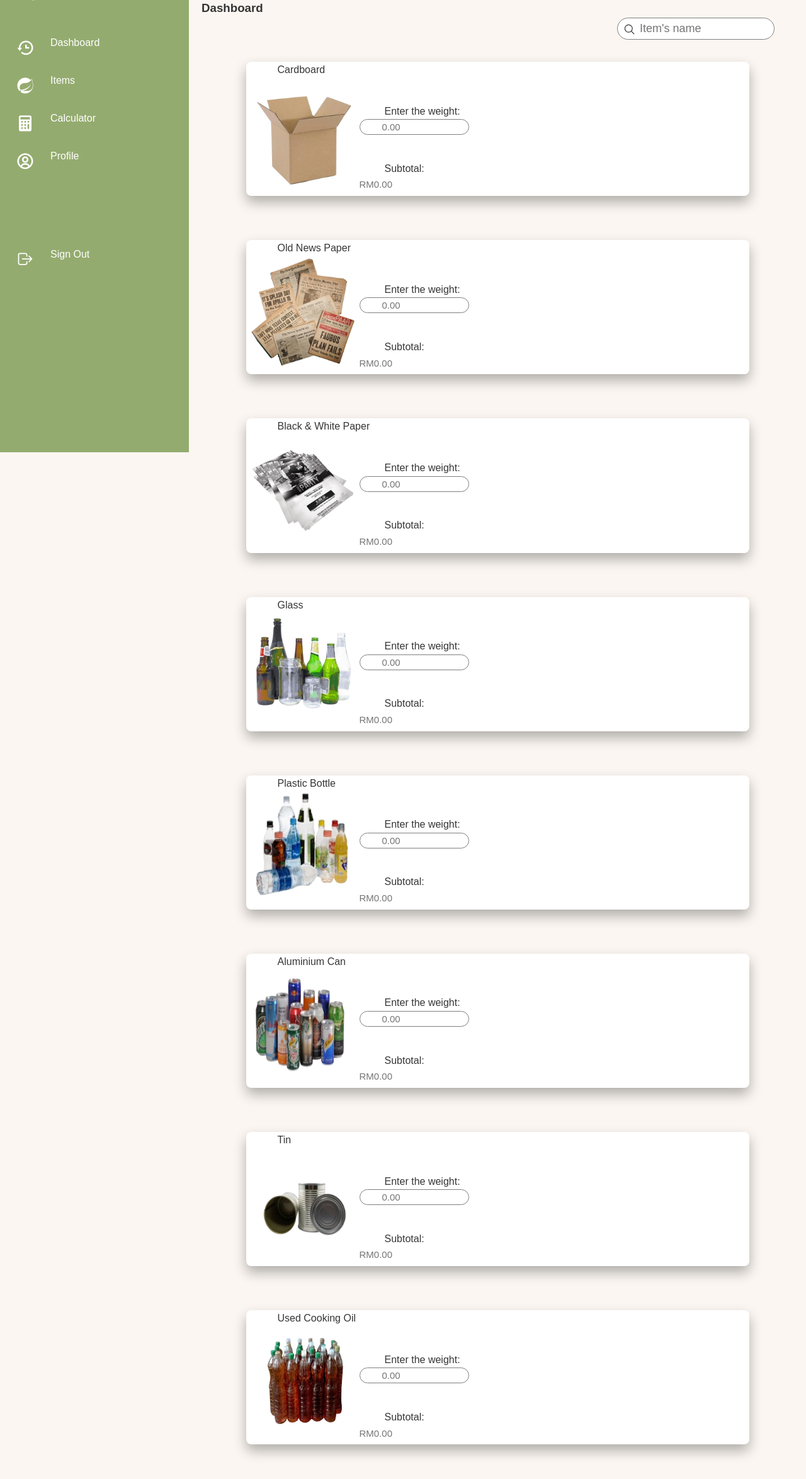
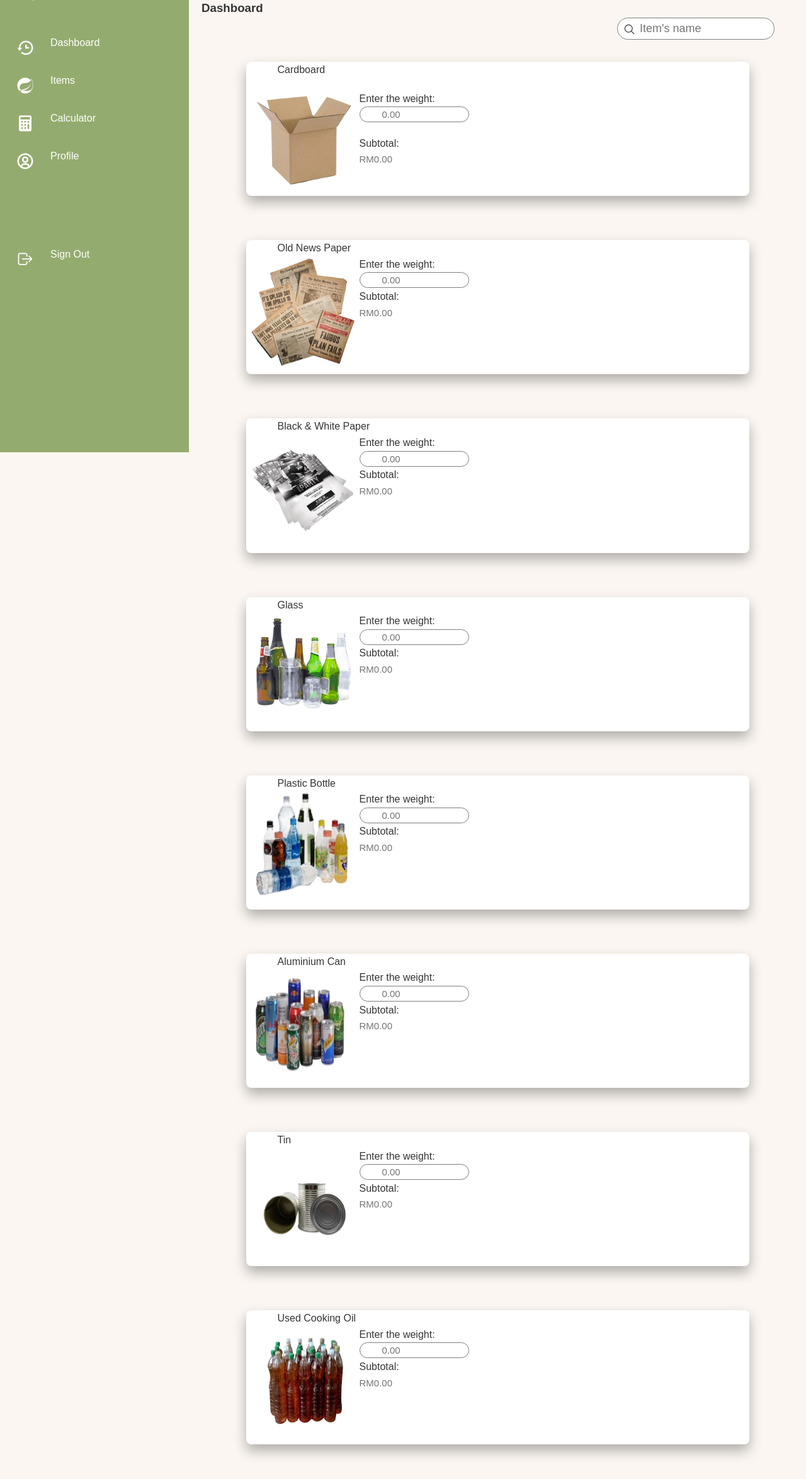
Before and after one commit to meyalissa/EcoXChange, a PHP site: page /pages/calculator-2.html in a window 1280 px wide. Shown: the part 82-2430 px from the top of the page at 63% size. Run offline with PHP 8.4, Linux system fonts and the light colour scheme.

Commit message:
calculator

```diff
--- a/EcoXchange/pages/Login.php
+++ b/EcoXchange/pages/Login.php
@@ -3,6 +3,8 @@
      Programmer : Melissa
 
      Page : LOG IN PAGE
+
+
 -->
 
 <!DOCTYPE html>
--- a/EcoXchange/pages/calculator-2.html
+++ b/EcoXchange/pages/calculator-2.html
@@ -118,18 +118,22 @@
                             <div class="title">Cardboard</div>
                             <div class="items-incontent">
                                 <div class="img"><img src="../images/cardboard.png" alt=""></div>
-                                <div>
-                                    <p class="p1">Enter the weight:</p>
+                                <div class="inpWeight">
+                                    <div class="each-wlbl">
+                                        <p class="txtcalc">Enter the weight:</p>
                                         <div class="inputbar">
                                             <label>
                                                 <input type="text" placeholder="0.00">
                                             </label>
                                         </div>
-                                    <p class="p2">Subtotal:</p>
+                                    </div>
+                                    <div class="each-wlbl">
+                                        <p class="txtcalc">Subtotal:</p>
                                         <div class="inputbar2">
                                             <label>
                                                <input type="text" placeholder="RM0.00">
                                             </label>
+                                        </div>
                                     </div>
                                 </div>
                             </div>
@@ -190,14 +194,14 @@
                             <div class="title">Glass</div>
                             <div class="items-incontent">
                                 <div class="img"><img src="../images/glass bottle.png" alt=""></div>
-                                <div>
-                                    <p class="p1">Enter the weight:</p>
+                                <div class="inpWeight">
+                                    <p class="txtcalc">Enter the weight:</p>
                                     <div class="inputbar">
                                         <label>
                                             <input type="text" placeholder="0.00">
                                         </label>
                                     </div>
-                                    <p class="p2">Subtotal:</p>
+                                    <p class="txtcalc">Subtotal:</p>
                                     <div class="inputbar2">
                                         <label>
                                             <input type="text" placeholder="RM0.00">
--- a/EcoXchange/style/calculator.css
+++ b/EcoXchange/style/calculator.css
@@ -8,12 +8,12 @@
 .searchbar {
     width: 250px;
     margin-right: 30px;
-  }
+}
 
   .searchbar label {
     position: relative;
     width: 100%;
-  }
+}
 
   .searchbar label input {
     width: 100%;
@@ -24,7 +24,7 @@
     font-size: 18px;
     outline: none;
     border: 1px solid var(--text-grey);
-  }
+}
 
   .searchbar label ion-icon {
     position: absolute;
@@ -45,7 +45,7 @@
 
   body{
     overflow: hidden;
-  }
+}
 
 
 .item-content{
@@ -75,16 +75,23 @@
 
 }
 
-
-.p1{
-  padding-top: 40px;
-  padding-left: 40px;
+.inpweight{
+  background-color: red;
+  width:auto;
+  display: inline-block;
 }
 
+.each-wlbl{
+  padding-top:20px;
+}
+
+
+
+/*
 .p2{
   padding-top: 40px;
   padding-left: 40px;
-}
+} */
 
 .inputbar label input {
   width: 68%;
@@ -94,7 +101,7 @@
   padding-left: 35px;
   font-size: 15px;
   outline: none;
-  border: 1px solid var(--text-grey)
+  border: 1px solid var(--text-grey);
 
 }
 
```
Lines whose indentation alone changed are shown as unchanged.
